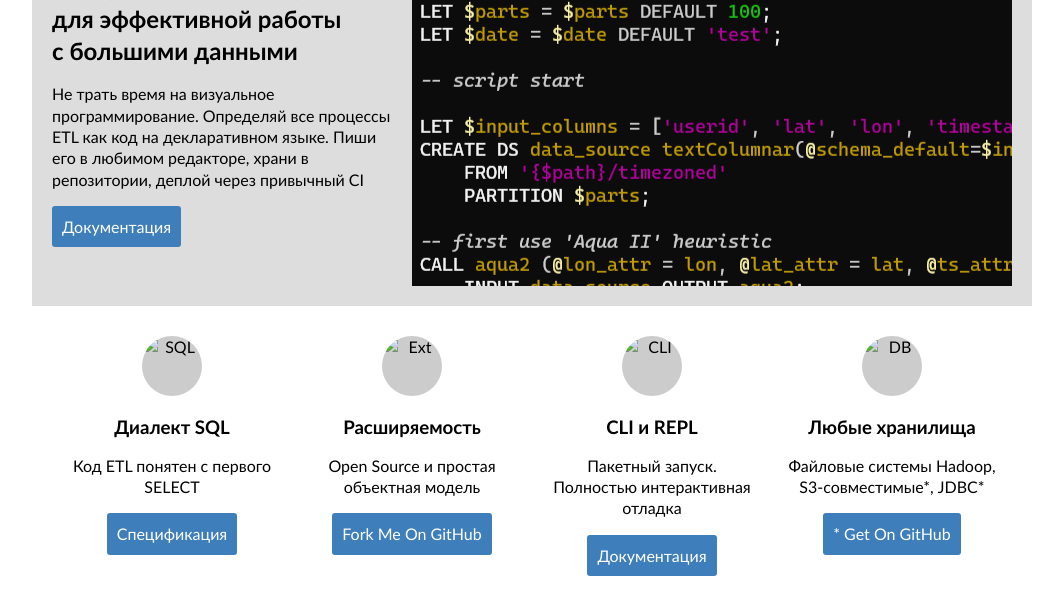
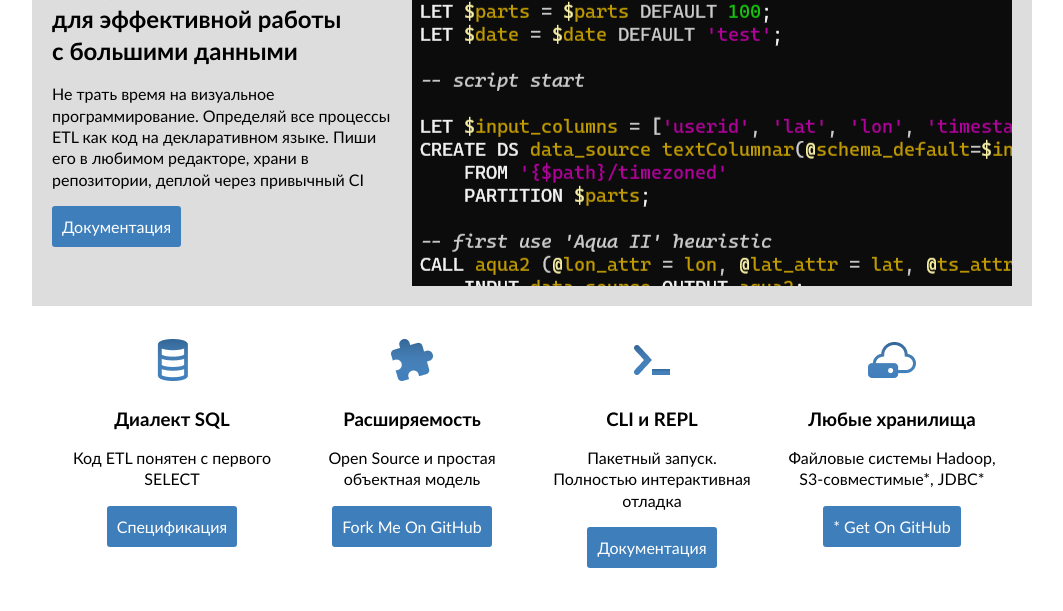
Before and after one commit to PastorGL/datacooker-etl, a plain HTML site: page gh-pages/ru/index.html in a window 1280 px wide. Shown: the part 189-800 px from the top of the page, without its empty margins (108-1171 px from the left). Drawn offline with Linux system fonts and the light colour scheme.

Commit message:
roundels

```diff
--- a/gh-pages/ru/index.html
+++ b/gh-pages/ru/index.html
@@ -26,25 +26,25 @@
         </div>
         <div class="floor flex">
             <div class="card _1_4">
-                <img class="img-hld roundel" width="60" height="60" alt="SQL">
+                <img src="../img/roundel_sql.png" width="49" height="48" alt="SQL">
                 <h3>Диалект SQL</h3>
                 <p>Код ETL понятен с первого SELECT</p>
                 <a href="../../TDL4.html" class="button">Спецификация</a>
             </div>
             <div class="card _1_4">
-                <img class="img-hld roundel" width="60" height="60" alt="Ext">
+                <img src="../img/roundel_ext.png" width="48" height="48" alt="Расширяемость">
                 <h3>Расширяемость</h3>
                 <p>Open Source и простая объектная модель</p>
                 <a href="https://github.com/pastorgl/datacooker-etl/fork" class="button">Fork Me On GitHub</a>
             </div>
             <div class="card _1_4">
-                <img class="img-hld roundel" width="60" height="60" alt="CLI">
+                <img src="../img/roundel_cli.png" width="48" height="48" alt="CLI и REPL">
                 <h3>CLI и REPL</h3>
                 <p>Пакетный запуск. Полностью интерактивная отладка</p>
                 <a href="https://github.com/PastorGL/datacooker-etl/blob/master/EXECUTE.md" class="button">Документация</a>
             </div>
             <div class="card _1_4">
-                <img class="img-hld roundel" width="60" height="60" alt="DB">
+                <img src="../img/roundel_storage.png" width="48" height="48" alt="Любые хранилища">
                 <h3>Любые хранилища</h3>
                 <p>Файловые системы Hadoop, S3-совместимые*, JDBC*</p>
                 <a href="https://github.com/pastorgl/datacooker-dist" class="button">* Get On GitHub</a>
--- a/gh-pages/styles.css
+++ b/gh-pages/styles.css
@@ -185,10 +185,6 @@ h3 {
     margin-right: auto;
 }
 
-.roundel {
-    border-radius: 50%;
-}
-
 a.button {
     background-color: #3e7ebb;
     border-radius: 3px;
```
Also changed, not shown: gh-pages/en/index.html (+4 -4 lines), gh-pages/img/roundel_cli.png (added), gh-pages/img/roundel_ext.png (added), gh-pages/img/roundel_sql.png (added), gh-pages/img/roundel_storage.png (added).
